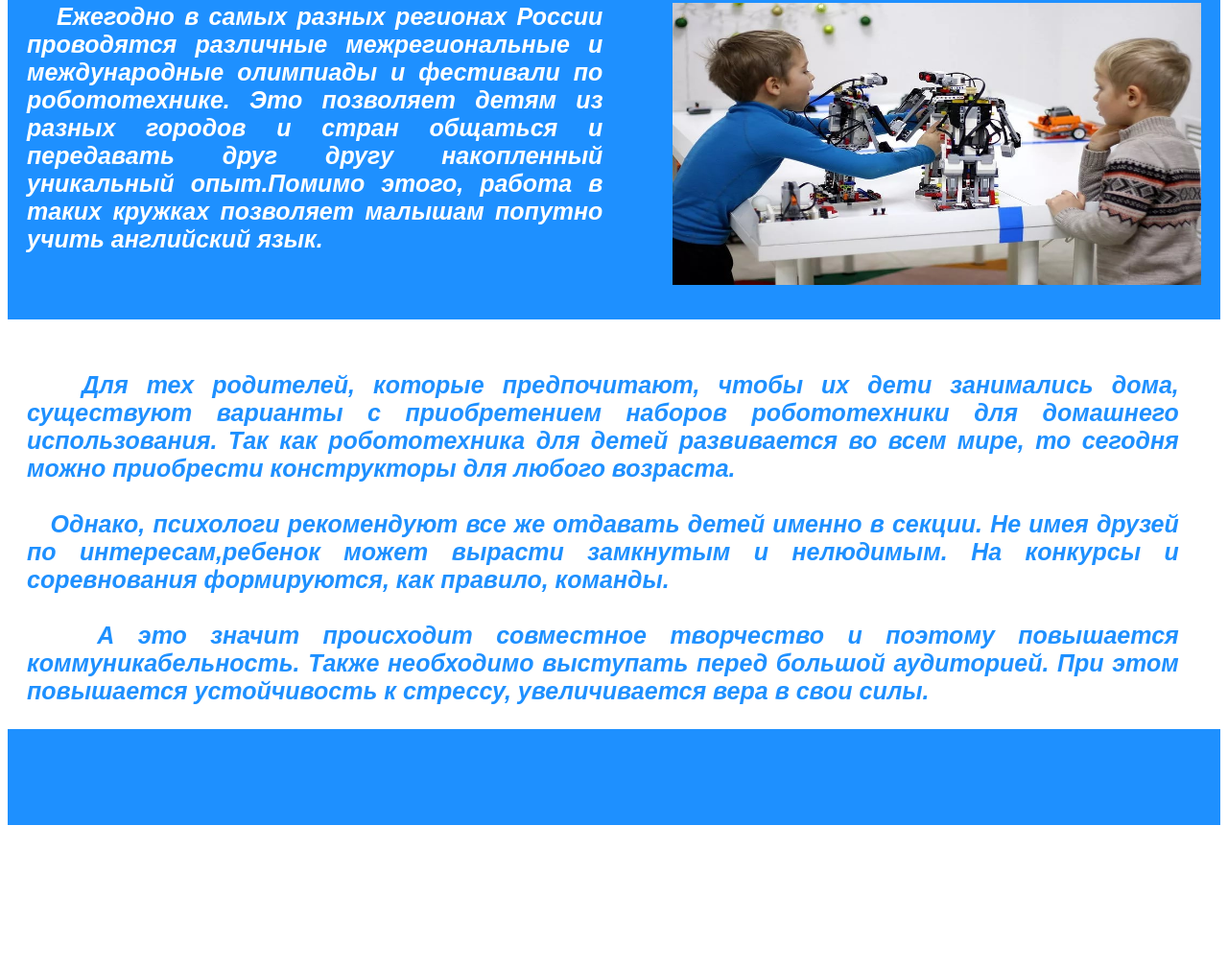
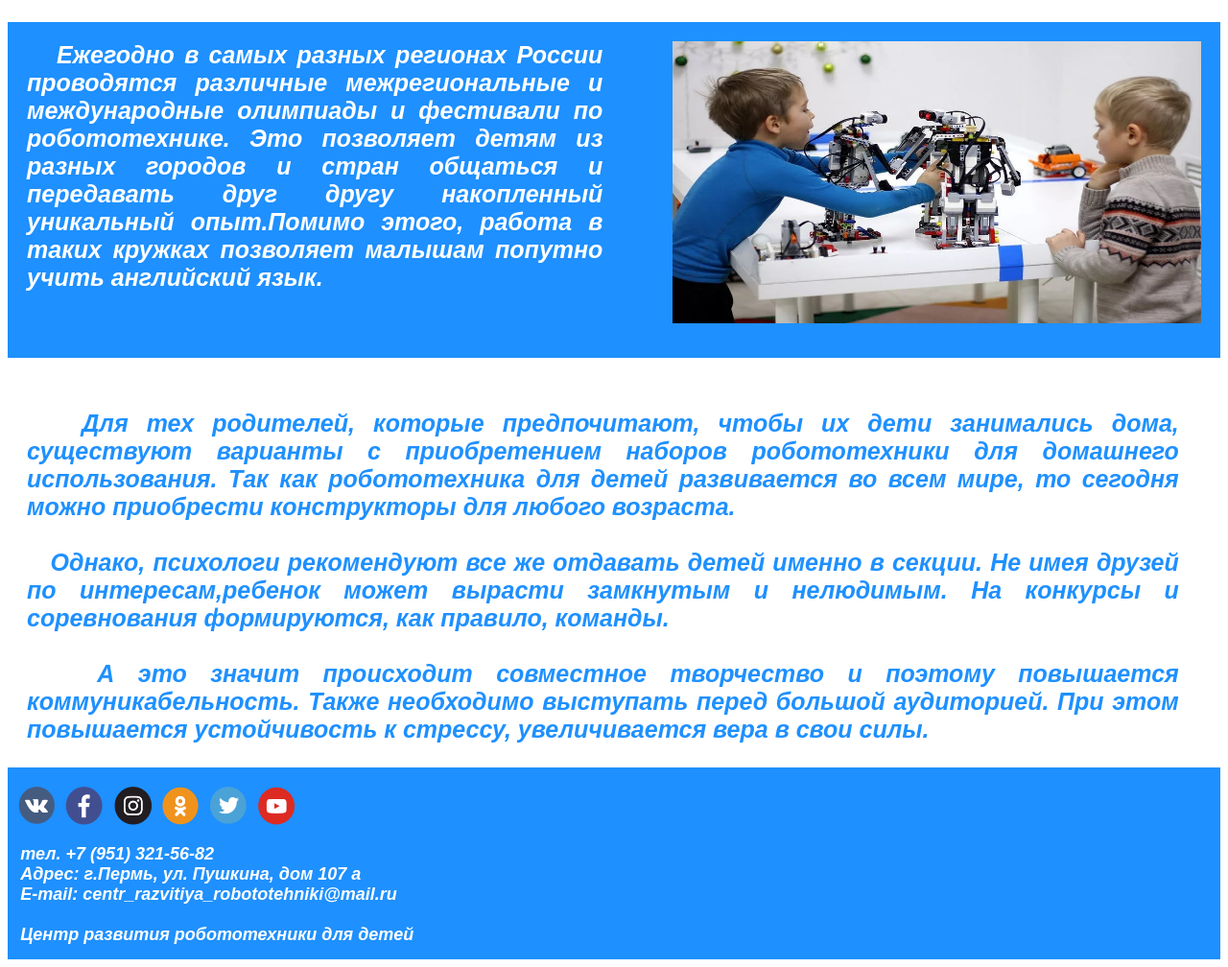
Before and after one commit to PaDJee/02_02_Zerova, a plain HTML site: page index.html in a window 1280 px wide. Shown: the part 1765-2773 px from the top of the page at 96% size. Before the commit the page ends 2633 px from the top, so only its background shows below. Drawn offline with Linux system fonts and the light colour scheme.

Commit message:
Add files via upload

```diff
--- a/Style.css
+++ b/Style.css
@@ -38,6 +38,7 @@ a {
     font-size: 35px;
     text-align: center;
     justify-content: center;
+    text-decoration: none;
 
 }
 .gal{
@@ -93,6 +94,7 @@ a {
     width:95%;
     margin-left: 20px;
     margin-bottom: 20px;
+    margin-right: 20px;
 }
 .Bb2{
     width: 100%;
@@ -121,6 +123,26 @@ a {
 }
 .Bb3{
     width: 100%;
-    height: 100px;
+    height: 200px;
     background: dodgerblue;
+    color: white;
+    font-family: Arial, Helvetica, sans-serif;
+    font-size: 18px;
 }
+.s {
+    width: 40px;
+    height: 40px;
+    float: left;
+    margin-top: 20px;
+    margin-left: 10px;
+}
+.tb3{
+        margin-top: 20px;
+        background: dodgerblue;
+        width:95%;
+        margin-bottom: 20px;
+        margin-left: 20px;
+        float: right;
+        text-align: justify;
+        margin-right: 50px;
+}
--- a/index.html
+++ b/index.html
@@ -4,20 +4,20 @@
     <meta charset="UTF-8">
     <link rel="stylesheet" href="Style.css">
     <meta name="viewport" content="width=device-width, initial-scale=1.0">
-    <b><i><title>Центр развития робототехники для детей</title>
+    <title>Центр развития робототехники для детей</title>
 </head>
 <body>
     <div>
         <img  src="Images/1.jpg" width="324" height="200" align="right">
         <img  src="Images/7.jpg" width="340" height="200" align="left">
 
-      <div class="z" > <br>Центр развития робототехники для детей</div>
+      <div class="z" ><b><i><br><a class="z" href="">Центр развития робототехники для детей</a></div>
     </div>
 
 <div class="m">
-    <div class="menu1" ><br><a>О центре</a></div>
-    <div class="menu2" ><br><a>Новости</a></div>
-    <div class="menu3" ><br><a>Мероприятия</a></div>
+    <div class="menu1" ><br><a href="">О центре</a></div>
+    <div class="menu2" ><br><a href="">Новости</a></div>
+    <div class="menu3" ><br><a href="">Мероприятия</a></div>
 </div>
 <div class="gal">
     <div class="foto1"><a href="Images/3.jpg"><img  src="Images/3.jpg" width="100%" height="95%"></a></div>
@@ -28,7 +28,8 @@
     <p><center><h2>Какие качества развиваются</h2></center>
         <br>&nbsp&nbsp&nbsp Робототехника для детей позволяет развивать такие важные качества,
         как:
-            <div class="t"><br>•&nbsp	Усидчивость
+            <div class="t">
+                <br>•&nbsp	Усидчивость
                 <br>•&nbsp	Терпеливость
                 <br>•&nbsp	Аккуратность
                 <br>•&nbsp	Сосредоточенность
@@ -82,7 +83,19 @@
     </p>
 </div>
 <div class="Bb3">
-
+    <div>
+    <div class="s"><a href=""><img img  src="Images/VK.png" width="100%" height="100%"></a></div>
+    <div class="s"><a href=""><img img  src="Images/F.png" width="100%" height="100%"></a></div>
+    <div class="s"><a href=""><img img  src="Images/in.png" width="100%" height="100%"></a></div>
+    <div class="s"><a href=""><img img  src="Images/ok.png" width="100%" height="100%"></a></div>
+    <div class="s"><a href=""><img img  src="Images/twi.png" width="100%" height="100%"></a></div>
+    <div class="s"><a href=""><img img  src="Images/yt.png" width="100%" height="100%"></a></div>
+    </div>
+    <div class="tb3">
+        тел. +7 (951) 321-56-82<br>
+        Адрес: г.Пермь, ул. Пушкина, дом 107 а<br>
+        E-mail: centr_razvitiya_robototehniki@mail.ru<br><br>
+        Центр развития робототехники для детей</div>
 </div>
 </b>
 </i>
```
Also changed, not shown: Images/F.png (added), Images/VK.png (added), Images/in.png (added), Images/ok.png (added), Images/twi.png (added), Images/yt.png (added).
